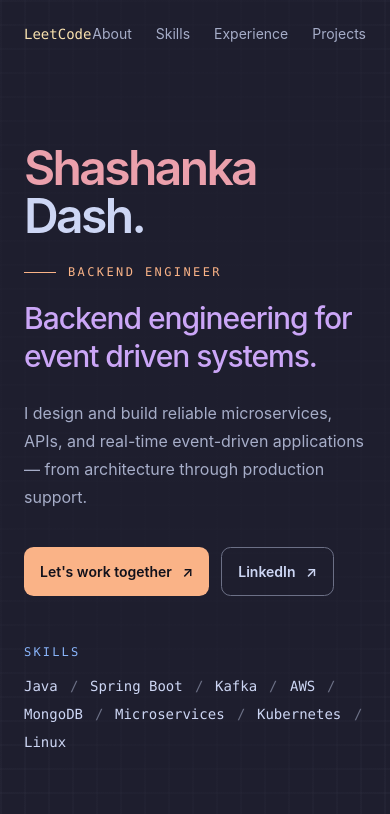
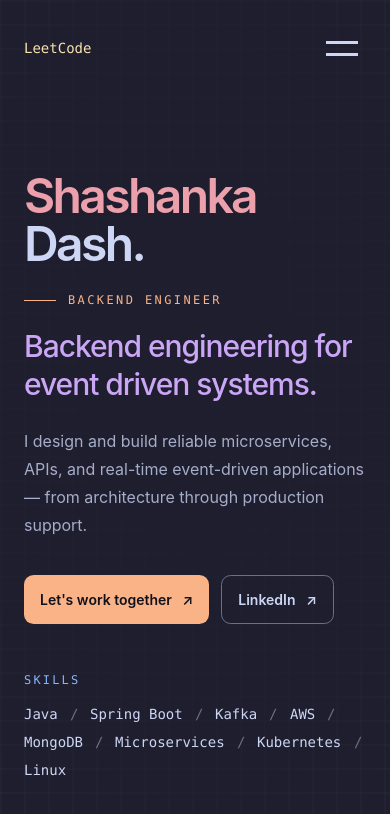
Before and after one commit to SHASHANKADASH/my-portfolio, a Next.js app: page / in a window 390 px wide. Shown: the top 814 px of the page. Built offline with nearby package versions, Linux system fonts and the light colour scheme.

Commit message:
[myp-3] (#6)
Fixed leetcode issues and added hamburger for small screens

```diff
--- a/components/Hero.tsx
+++ b/components/Hero.tsx
@@ -1,34 +1,35 @@
+'use client';
 import React from 'react';
+import { Spiral as Hamburger } from 'hamburger-react';
 
 export default function Hero() {
+  const [isOpen, setOpen] = React.useState(false);
   return (
     <section id="about" className="intro-section min-h-screen py-6 sm:py-8">
       <nav className="intro-nav relative flex items-center justify-between pb-5">
-        <a className="font-mono text-sm text-cp-yellow transition-colors hover:text-cp-text" href="/leetcode">
-          LeetCode
-        </a>
-        <div className="flex flex-wrap justify-end gap-x-6 gap-y-2 text-sm text-cp-subtext sm:gap-x-9">
-          <a className="transition-colors hover:text-cp-blue" href="#about">
-            About
+        {!isOpen && (
+          <a
+            className="font-mono text-sm text-cp-yellow transition-colors hover:text-cp-text"
+            href="/leetcode"
+          >
+            LeetCode
           </a>
-          <a className="transition-colors hover:text-cp-blue" href="#skills">
-            Skills
-          </a>
-          <a className="transition-colors hover:text-cp-blue" href="#experience">
-            Experience
-          </a>
-          <a className="transition-colors hover:text-cp-blue" href="#projects">
-            Projects
-          </a>
+        )}
+        <div className="hidden md:flex">
+          <Menu/>
         </div>
+        <div className="md:hidden z-50">
+          <Hamburger toggled={isOpen} toggle={setOpen} duration={0.5} />
+        </div>
+        {isOpen && <Menu/>}
       </nav>
 
       <div className="py-20 sm:py-28">
         <div className="max-w-4xl">
           <div>
-          <h1 className="intro-name text-5xl font-semibold leading-none tracking-[-0.055em] text-cp-maroon sm:text-7xl">
-            Shashanka <span className="text-cp-text">Dash.</span>
-          </h1>
+            <h1 className="intro-name text-5xl font-semibold leading-none tracking-[-0.055em] text-cp-maroon sm:text-7xl">
+              Shashanka <span className="text-cp-text">Dash.</span>
+            </h1>
           </div>
           <p className="intro-role mt-6 flex items-center gap-3 font-mono text-xs uppercase tracking-[0.2em] text-cp-peach">
             <span className="h-px w-8 bg-cp-peach" />
@@ -58,24 +59,51 @@ export default function Hero() {
               LinkedIn <span aria-hidden>↗</span>
             </a>
           </div>
-
-          <div className="intro-capabilities mt-12">
-            <p className="font-mono text-xs uppercase tracking-[0.18em] text-cp-blue">
-              Skills
-            </p>
-            <div className="mt-4 flex flex-wrap items-center gap-x-3 gap-y-2 font-mono text-sm text-cp-text">
-              <span>Java</span><span className="text-cp-overlay">/</span>
-              <span>Spring Boot</span><span className="text-cp-overlay">/</span>
-              <span>Kafka</span><span className="text-cp-overlay">/</span>
-              <span>AWS</span><span className="text-cp-overlay">/</span>
-              <span>MongoDB</span><span className="text-cp-overlay">/</span>
-              <span>Microservices</span><span className="text-cp-overlay">/</span>
-              <span>Kubernetes</span><span className="text-cp-overlay">/</span>
-              <span>Linux</span>
-            </div>
-          </div>
+          <Skills />
         </div>
       </div>
     </section>
   );
 }
+
+const Skills = () => {
+  return <div className="intro-capabilities mt-12">
+    <p className="font-mono text-xs uppercase tracking-[0.18em] text-cp-blue">Skills</p>
+    <div className="mt-4 flex flex-wrap items-center gap-x-3 gap-y-2 font-mono text-sm text-cp-text">
+      <span>Java</span>
+      <span className="text-cp-overlay">/</span>
+      <span>Spring Boot</span>
+      <span className="text-cp-overlay">/</span>
+      <span>Kafka</span>
+      <span className="text-cp-overlay">/</span>
+      <span>AWS</span>
+      <span className="text-cp-overlay">/</span>
+      <span>MongoDB</span>
+      <span className="text-cp-overlay">/</span>
+      <span>Microservices</span>
+      <span className="text-cp-overlay">/</span>
+      <span>Kubernetes</span>
+      <span className="text-cp-overlay">/</span>
+      <span>Linux</span>
+    </div>
+  </div>;
+}
+
+const Menu = () => {
+  return (
+    <div className="flex flex-wrap justify-end gap-x-6 gap-y-2 text-sm text-cp-subtext sm:gap-x-9">
+      <a className="transition-colors hover:text-cp-blue" href="#about">
+        About
+      </a>
+      <a className="transition-colors hover:text-cp-blue" href="#skills">
+        Skills
+      </a>
+      <a className="transition-colors hover:text-cp-blue" href="#experience">
+        Experience
+      </a>
+      <a className="transition-colors hover:text-cp-blue" href="#projects">
+        Projects
+      </a>
+    </div>
+  );
+}
--- a/components/LeetCodeStats.tsx
+++ b/components/LeetCodeStats.tsx
@@ -1,4 +1,3 @@
-import React from 'react';
 import { getLeetCodeDashboard } from '../lib/leetcode';
 
 const HEATMAP_WEEKS = 53;
@@ -17,7 +16,9 @@ function heatColor(count: number) {
 }
 
 function utcDateKey(date: Date) {
-  return `${date.getUTCFullYear()}-${String(date.getUTCMonth() + 1).padStart(2, '0')}-${String(date.getUTCDate()).padStart(2, '0')}`;
+  return `${date.getUTCFullYear()}-${String(date.getUTCMonth() + 1).padStart(2, '0')}-${String(
+    date.getUTCDate()
+  ).padStart(2, '0')}`;
 }
 
 function createHeatmap(calendar: string | null | undefined) {
@@ -33,21 +34,23 @@ function createHeatmap(calendar: string | null | undefined) {
     Object.entries(submissions).map(([timestamp, count]) => [
       utcDateKey(new Date(Number(timestamp) * 1000)),
       count,
-    ]),
+    ])
   );
   const now = new Date();
   const today = new Date(Date.UTC(now.getUTCFullYear(), now.getUTCMonth(), now.getUTCDate()));
   const start = new Date(today);
   start.setUTCDate(start.getUTCDate() - HEATMAP_WEEKS * DAYS_PER_WEEK + 1);
-  start.setUTCDate(start.getUTCDate() - start.getUTCDay());
-
-  return Array.from({ length: HEATMAP_WEEKS * DAYS_PER_WEEK }, (_, index) => {
+  //start.setUTCDate(start.getUTCDate() - start.getUTCDay());
+  const heatMap = Array.from({ length: HEATMAP_WEEKS * DAYS_PER_WEEK }, (_, index) => {
     const day = new Date(start);
     day.setUTCDate(start.getUTCDate() + index);
     const dateKey = utcDateKey(day);
     const count = submissionsByDate.get(dateKey) ?? 0;
     const date = day.toLocaleDateString('en-US', {
-      month: 'short', day: 'numeric', year: 'numeric', timeZone: 'UTC',
+      month: 'short',
+      day: 'numeric',
+      year: 'numeric',
+      timeZone: 'UTC',
     });
 
     return {
@@ -59,6 +62,7 @@ function createHeatmap(calendar: string | null | undefined) {
       week: Math.floor(index / DAYS_PER_WEEK),
     };
   });
+  return heatMap;
 }
 
 export default async function LeetCodeStats() {
@@ -69,18 +73,28 @@ export default async function LeetCodeStats() {
       <section className="pb-24 pt-10 sm:pb-32 sm:pt-14" aria-labelledby="leetcode-heading">
         <div className="leetcode-header">
           <p className="font-mono text-xs uppercase tracking-[0.18em] text-cp-peach">LeetCode</p>
-          <h2 id="leetcode-heading" className="mt-3 text-2xl font-medium tracking-tight text-cp-text">Coding activity</h2>
-          <p className="mt-3 text-sm text-cp-subtext">Stats are temporarily unavailable. Please check back shortly.</p>
+          <h2
+            id="leetcode-heading"
+            className="mt-3 text-2xl font-medium tracking-tight text-cp-text"
+          >
+            Coding activity
+          </h2>
+          <p className="mt-3 text-sm text-cp-subtext">
+            Stats are temporarily unavailable. Please check back shortly.
+          </p>
         </div>
       </section>
     );
   }
 
   const { matchedUser: user, userContestRanking: contest } = dashboard;
-  const solved = user.submitStatsGlobal.acSubmissionNum.reduce<Record<string, number>>((totals, stat) => {
-    totals[stat.difficulty] = stat.count;
-    return totals;
-  }, {});
+  const solved = user.submitStatsGlobal.acSubmissionNum.reduce<Record<string, number>>(
+    (totals, stat) => {
+      totals[stat.difficulty] = stat.count;
+      return totals;
+    },
+    {}
+  );
   const heatmap = createHeatmap(user.userCalendar?.submissionCalendar);
   const monthLabels = heatmap.filter((day, index) => index === 0 || day.dayOfMonth === 1);
 
@@ -90,7 +104,12 @@ export default async function LeetCodeStats() {
         <div className="leetcode-header flex flex-wrap items-end justify-between gap-5">
           <div>
             <p className="font-mono text-xs uppercase tracking-[0.18em] text-cp-peach">LeetCode</p>
-            <h2 id="leetcode-heading" className="mt-3 text-2xl font-medium tracking-tight text-cp-text sm:text-3xl">Trying to solve one problem a day :)</h2>
+            <h2
+              id="leetcode-heading"
+              className="mt-3 text-2xl font-medium tracking-tight text-cp-text sm:text-3xl"
+            >
+              Trying to solve one problem a day :)
+            </h2>
           </div>
           <a
             href={`https://leetcode.com/${user.username}/`}
@@ -105,7 +124,10 @@ export default async function LeetCodeStats() {
         <div className="leetcode-dashboard mt-8 grid gap-8 lg:grid-cols-[minmax(0,1fr)_14rem] lg:gap-12">
           <div>
             <div className="pb-2">
-              <div className="leetcode-heatmap" aria-label="LeetCode submission activity over the last year">
+              <div
+                className="leetcode-heatmap"
+                aria-label="LeetCode submission activity over the last year"
+              >
                 {heatmap.map((day) => (
                   <span
                     key={day.dateKey}
@@ -128,24 +150,64 @@ export default async function LeetCodeStats() {
               <span>Last 52 weeks</span>
               <span className="flex items-center gap-1.5">
                 Less
-                {[0, 1, 3, 7].map((count) => <i key={count} className="leetcode-key" style={{ backgroundColor: heatColor(count) }} />)}
+                {[0, 1, 3, 7].map((count) => (
+                  <i
+                    key={count}
+                    className="leetcode-key"
+                    style={{ backgroundColor: heatColor(count) }}
+                  />
+                ))}
                 More
               </span>
             </div>
           </div>
 
           <dl className="grid grid-cols-2 gap-x-6 gap-y-6 lg:grid-cols-1 lg:gap-y-5">
-            <div><dt className="font-mono text-[11px] uppercase tracking-wider text-cp-subtext">Global rank</dt><dd className="mt-1 text-xl font-medium text-cp-text">#{formatNumber(user.profile.ranking)}</dd></div>
-            <div><dt className="font-mono text-[11px] uppercase tracking-wider text-cp-subtext">Streak</dt><dd className="mt-1 text-xl font-medium text-cp-green">{formatNumber(user.userCalendar?.streak)} <span className="text-xs text-cp-subtext">days</span></dd></div>
-            <div><dt className="font-mono text-[11px] uppercase tracking-wider text-cp-subtext">Active days</dt><dd className="mt-1 text-xl font-medium text-cp-text">{formatNumber(user.userCalendar?.totalActiveDays)}</dd></div>
+            <div>
+              <dt className="font-mono text-[11px] uppercase tracking-wider text-cp-subtext">
+                Global rank
+              </dt>
+              <dd className="mt-1 text-xl font-medium text-cp-text">
+                #{formatNumber(user.profile.ranking)}
+              </dd>
+            </div>
+            <div>
+              <dt className="font-mono text-[11px] uppercase tracking-wider text-cp-subtext">
+                Streak
+              </dt>
+              <dd className="mt-1 text-xl font-medium text-cp-green">
+                {formatNumber(user.userCalendar?.streak)}{' '}
+                <span className="text-xs text-cp-subtext">days</span>
+              </dd>
+            </div>
+            <div>
+              <dt className="font-mono text-[11px] uppercase tracking-wider text-cp-subtext">
+                Active days
+              </dt>
+              <dd className="mt-1 text-xl font-medium text-cp-text">
+                {formatNumber(user.userCalendar?.totalActiveDays)}
+              </dd>
+            </div>
           </dl>
         </div>
 
         <div className="leetcode-solved mt-8 grid grid-cols-2 gap-x-6 gap-y-6 sm:grid-cols-4">
-          <div><p className="font-mono text-xs uppercase tracking-wider text-cp-subtext">Solved</p><p className="mt-2 text-3xl font-medium text-cp-text">{formatNumber(solved.All)}</p></div>
-          <div><p className="font-mono text-xs uppercase tracking-wider text-cp-subtext">Easy</p><p className="mt-2 text-3xl font-medium text-cp-green">{formatNumber(solved.Easy)}</p></div>
-          <div><p className="font-mono text-xs uppercase tracking-wider text-cp-subtext">Medium</p><p className="mt-2 text-3xl font-medium text-cp-peach">{formatNumber(solved.Medium)}</p></div>
-          <div><p className="font-mono text-xs uppercase tracking-wider text-cp-subtext">Hard</p><p className="mt-2 text-3xl font-medium text-cp-maroon">{formatNumber(solved.Hard)}</p></div>
+          <div>
+            <p className="font-mono text-xs uppercase tracking-wider text-cp-subtext">Solved</p>
+            <p className="mt-2 text-3xl font-medium text-cp-text">{formatNumber(solved.All)}</p>
+          </div>
+          <div>
+            <p className="font-mono text-xs uppercase tracking-wider text-cp-subtext">Easy</p>
+            <p className="mt-2 text-3xl font-medium text-cp-green">{formatNumber(solved.Easy)}</p>
+          </div>
+          <div>
+            <p className="font-mono text-xs uppercase tracking-wider text-cp-subtext">Medium</p>
+            <p className="mt-2 text-3xl font-medium text-cp-peach">{formatNumber(solved.Medium)}</p>
+          </div>
+          <div>
+            <p className="font-mono text-xs uppercase tracking-wider text-cp-subtext">Hard</p>
+            <p className="mt-2 text-3xl font-medium text-cp-maroon">{formatNumber(solved.Hard)}</p>
+          </div>
         </div>
       </div>
     </section>
--- a/package.json
+++ b/package.json
@@ -10,6 +10,7 @@
     "format": "prettier --write ."
   },
   "dependencies": {
+    "hamburger-react": "^2.5.2",
     "next": "^16.3.2",
     "react": "^19.2.8",
     "react-dom": "^19.2.8"
```
